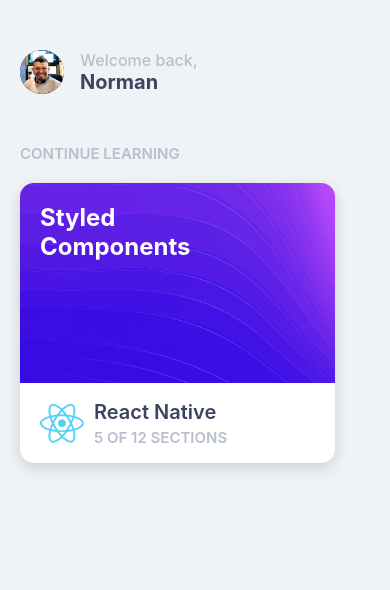
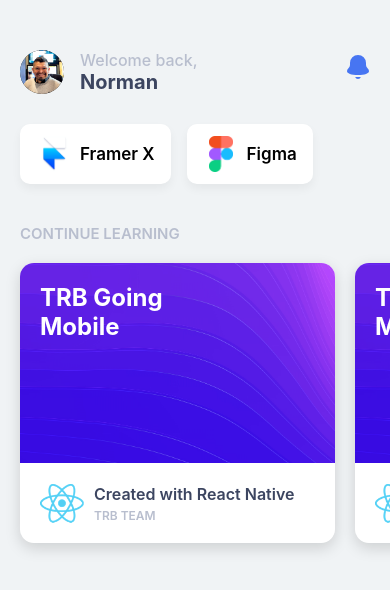
Before and after one commit to gotplitz/mtech-plitz-rn, a React Native app: screen / in a window 390 px wide. Shown: the top 590 px of the page. Built offline with nearby package versions, Linux system fonts and the light colour scheme.

Commit message:
Finished card components and added logos

```diff
--- a/App.tsx
+++ b/App.tsx
@@ -1,21 +1,23 @@
-import React from 'react';
-import { ThemeProvider } from 'styled-components/native';
+import React from "react";
+import { ThemeProvider } from "styled-components/native";
 
 // Screens
-import MainPage from '@screens/MainPage';
+import MainPage from "@screens/MainPage";
 
 // TS
-interface ThemeProps {
+export interface ThemeProps {
   whiteBg: string;
   primaryColor: string;
+  secondaryColor: string;
   accentColor: string;
 }
 
 const App = () => {
   const theme: ThemeProps = {
-		whiteBg: '#f0f3f5',
-		primaryColor: '#3c4560',
-		accentColor: '#b8bece',
+    whiteBg: "#f0f3f5",
+    primaryColor: "#3c4560",
+    secondaryColor: "#4775f2",
+    accentColor: "#b8bece",
   };
 
   return (
--- a/components/Card.tsx
+++ b/components/Card.tsx
@@ -1,4 +1,4 @@
-import styled from 'styled-components/native';
+import styled from "styled-components/native";
 
 // Sytles
 import {
@@ -11,22 +11,29 @@
   Logo,
   TitleCard,
   Wrapper,
-} from '@styles/MainPageStyles';
+} from "@styles/MainPageStyles";
+import { ImageSourcePropType } from "react-native/types";
 
-interface CardsProps {}
+interface CardsProps {
+  image: ImageSourcePropType;
+  title: string;
+  logo: ImageSourcePropType;
+  caption: string;
+  subtitle: string;
+}
 
 const Card = (props: CardsProps) => {
   return (
     <CardContainer>
       <Cover>
-				<Image source={require('../assets/background2.jpg')} />
-				<TitleCard>Styled Components</TitleCard>
+        <Image source={props.image} />
+        <TitleCard>{props.title}</TitleCard>
       </Cover>
       <Content>
-				<Logo source={require('../assets/logo-react.png')} />
+        <Logo source={props.logo} />
         <Wrapper>
-					<Caption>React Native</Caption>
-					<CardSubtitle>5 of 12 sections</CardSubtitle>
+          <Caption>{props.caption}</Caption>
+          <CardSubtitle>{props.subtitle}</CardSubtitle>
         </Wrapper>
       </Content>
     </CardContainer>
--- /dev/null
+++ b/components/Icons.tsx
@@ -0,0 +1,19 @@
+import * as React from "react";
+import Svg, { SvgProps, G, Path, Defs, ClipPath } from "react-native-svg";
+
+interface NotificationProps extends SvgProps {
+  color?: string;
+}
+
+export const NotificationsIcon = (props: NotificationProps) => (
+  <Svg width={24} height={24} fill="none" {...props}>
+    <G fill={props.color} clipPath="url(#a)">
+      <Path d="M20 10V8A8 8 0 0 0 4 8v2a4.441 4.441 0 0 1-1.547 3.193A4.183 4.183 0 0 0 1 16c0 2.5 4.112 4 11 4s11-1.5 11-4a4.183 4.183 0 0 0-1.453-2.807A4.44 4.44 0 0 1 20 10ZM9.145 21.9a2.992 2.992 0 0 0 5.71 0c-.894.066-1.844.1-2.855.1s-1.961-.032-2.855-.1Z" />
+    </G>
+    <Defs>
+      <ClipPath id="a">
+        <Path fill="#fff" d="M0 0h24v24H0z" />
+      </ClipPath>
+    </Defs>
+  </Svg>
+);
--- /dev/null
+++ b/components/Logo.tsx
@@ -0,0 +1,21 @@
+import React from "react";
+import { ImageSourcePropType } from "react-native";
+
+// Styles
+import { ImageLogo, LogoContainer, LogoName } from "@styles/MainPageStyles";
+
+type LogoProps = {
+  image: ImageSourcePropType;
+  text: string;
+};
+
+const Logo = (props: LogoProps) => {
+  return (
+    <LogoContainer>
+      <ImageLogo source={props.image} resizeMode="contain" />
+      <LogoName>{props.text}</LogoName>
+    </LogoContainer>
+  );
+};
+
+export default Logo;
--- a/package.json
+++ b/package.json
@@ -16,6 +16,7 @@
     "react": "18.2.0",
     "react-dom": "18.2.0",
     "react-native": "0.71.6",
+    "react-native-svg": "13.4.0",
     "react-native-web": "~0.18.10",
     "styled-components": "^5.3.9"
   },
--- a/screens/MainPage.tsx
+++ b/screens/MainPage.tsx
@@ -1,5 +1,7 @@
-import React from 'react';
-import { useTheme } from 'styled-components/native';
+import React from "react";
+import { DefaultTheme, useTheme } from "styled-components/native";
+import { ScrollView, SafeAreaView } from "react-native";
+// import Ionicons from "@expo/vector-icons/Ionicons";
 
 // Styles
 import {
@@ -9,23 +11,64 @@
   Title,
   TitleBar,
   WelcomeName,
-} from '@styles/MainPageStyles';
+} from "@styles/MainPageStyles";
 
 // Components
-import Card from '@components/Card';
+import Card from "@components/Card";
+import { NotificationsIcon } from "@components/Icons";
+import Logo from "@components/Logo";
+
+// TS
+interface ThemesTypes extends DefaultTheme {
+  secondaryColor?: string;
+}
 
 const MainPage = () => {
-	const theme = useTheme();
+  const theme: ThemesTypes = useTheme();
 
   return (
     <Container theme={theme}>
+      <SafeAreaView>
+        <ScrollView>
           <TitleBar>
-				<Avatar source={require('@assets/Avatar.jpg')} />
+            <Avatar source={require("@assets/Avatar.jpg")} />
             <Title>Welcome back,</Title>
             <WelcomeName>Norman</WelcomeName>
+            <NotificationsIcon
+              color={theme.secondaryColor}
+              style={{ position: "absolute", right: 20, top: 5 }}
+            ></NotificationsIcon>
           </TitleBar>
+          <ScrollView
+            horizontal={true}
+            style={{ padding: 20, paddingLeft: 12, paddingTop: 30 }}
+          >
+            <Logo image={require("@assets/logo-framerx.png")} text="Framer X" />
+            <Logo image={require("@assets/logo-figma.png")} text="Figma" />
+          </ScrollView>
           <Subtitle>Continue Learning</Subtitle>
-			<Card />
+          <ScrollView
+            horizontal={true}
+            showsHorizontalScrollIndicator={false}
+            style={{ paddingBottom: 30 }}
+          >
+            <Card
+              title="TRB Going Mobile"
+              image={require("@assets/background2.jpg")}
+              logo={require("@assets/logo-react.png")}
+              caption="Created with React Native"
+              subtitle="TRB Team"
+            />
+            <Card
+              title="TRB Going Mobile"
+              image={require("@assets/background2.jpg")}
+              logo={require("@assets/logo-react.png")}
+              caption="Created with React Native"
+              subtitle="TRB Team"
+            />
+          </ScrollView>
+        </ScrollView>
+      </SafeAreaView>
     </Container>
   );
 };
--- a/styles/MainPageStyles.tsx
+++ b/styles/MainPageStyles.tsx
@@ -1,4 +1,4 @@
-import styled from 'styled-components/native';
+import styled from "styled-components/native";
 
 interface ThemeProps {
   theme: {
@@ -48,7 +48,7 @@
   font-weight: 600;
   font-size: 15px;
   margin-left: 20px;
-	margin-top: 50px;
+  margin-top: 20px;
   text-transform: uppercase;
 `;
 
@@ -63,6 +63,10 @@
   margin-top: 20px;
   box-shadow: 0 5px 15px rgba(0, 0, 0, 0.15);
   overflow: hidden;
+
+  & styled.View:last-child {
+    margin-right: 20px;
+  }
 `;
 
 export const Cover = styled.View`
@@ -104,14 +108,39 @@
 
 export const Caption = styled.Text`
   color: #3c4560;
-	font-size: 20px;
+  font-size: 16px;
   font-weight: 600;
 `;
 
 export const CardSubtitle = styled.Text`
   color: #b8bece;
   font-weight: 600;
-	font-size: 15px;
+  font-size: 12px;
   text-transform: uppercase;
   margin-top: 4px;
 `;
+
+// Main Page
+// > Logo
+export const LogoContainer = styled.View`
+  flex-direction: row;
+  background-color: white;
+  height: 60px;
+  padding: 12px 16px;
+  border-radius: 10px;
+  box-shadow: 0 5px 10px rgba(0, 0, 0, 0.05);
+  align-items: center;
+  justify-content: center;
+  margin: 0 8px;
+`;
+
+export const ImageLogo = styled.Image`
+  width: 36px;
+  height: 36px;
+`;
+
+export const LogoName = styled.Text`
+  font-size: 17px;
+  font-weight: 600;
+  margin-left: 8px;
+`;
```
Also changed, not shown: 2 other files (tests, documents, lock files or other folders). Lines whose indentation alone changed are shown as unchanged.
